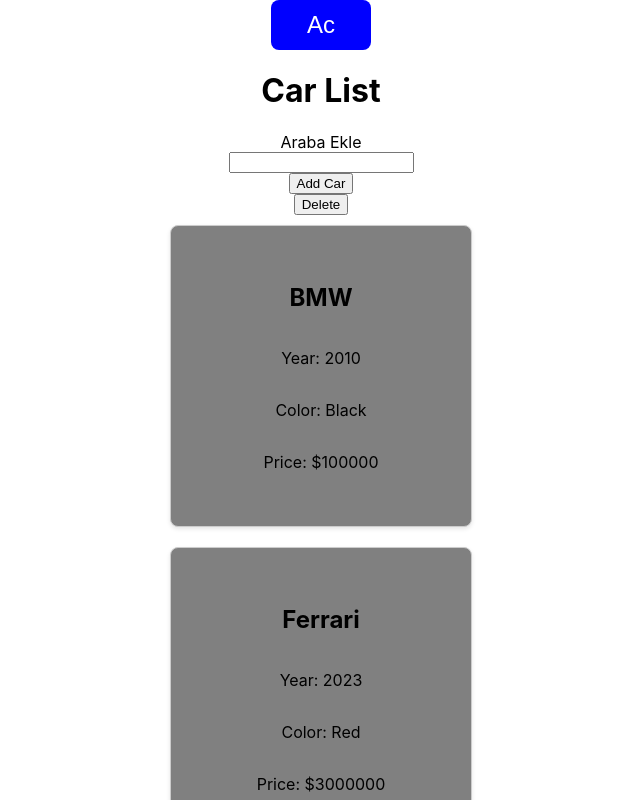
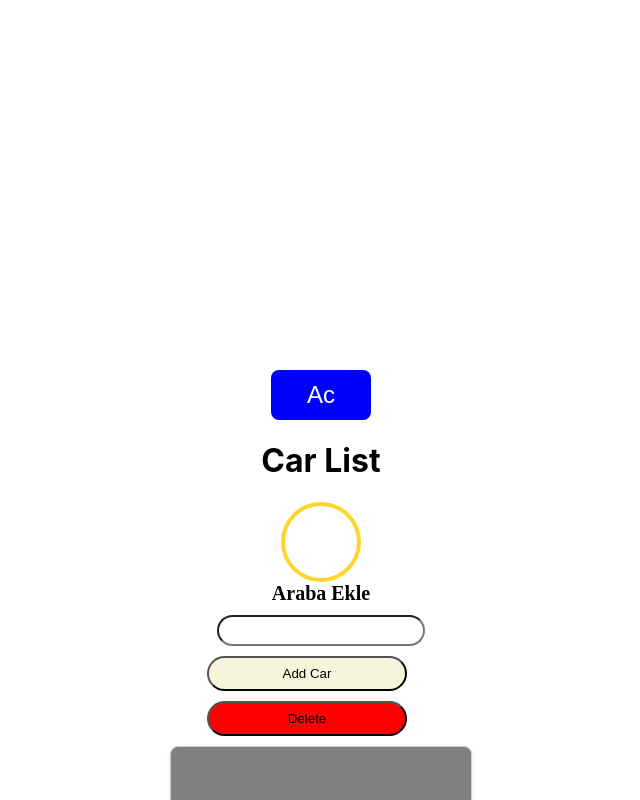
Before and after one commit to doganali7/cars, a React (Create React App) app: page / in a window 1280 px wide. Shown: the top 800 px of the page, without its empty margins (319-959 px from the left). Built offline with nearby package versions, Linux system fonts and the light colour scheme.

Commit message:
continues

```diff
--- a/src/App.css
+++ b/src/App.css
@@ -26,3 +26,100 @@
   border: none;
   cursor: pointer;
 }
+
+.search-bar {
+  width: 200px;
+  border-radius: 80px;
+  height: 25px;
+  margin: 10px;
+}
+
+.search-bar-label {
+  font-size: 20px;
+  font-family: "Times New Roman", Times, serif;
+  font-weight: bold;
+}
+
+.add-car {
+  width: 200px;
+  height: 35px;
+  border-radius: 40px;
+  background: beige;
+  cursor: pointer;
+  margin-bottom: 10px;
+}
+
+.delete-car {
+  width: 200px;
+  height: 35px;
+  border-radius: 40px;
+  background: red;
+  cursor: pointer;
+}
+/* test  */
+
+body {
+  margin: 0;
+  padding: 0;
+  margin-top: 350px;
+  height: 100vh;
+  display: flex;
+  justify-content: space-evenly;
+  align-items: center;
+  flex-direction: column;
+  align-content: center;
+}
+.box {
+  position: relative;
+}
+
+.input {
+  padding: 10px;
+  width: 80px;
+  height: 80px;
+  background: none;
+  border: 4px solid #ffd52d;
+  border-radius: 50px;
+  box-sizing: border-box;
+  font-family: Comic Sans MS;
+  font-size: 26px;
+  color: #ffd52d;
+  outline: none;
+  transition: 0.5s;
+}
+.box:hover input {
+  width: 350px;
+  background: #3b3640;
+  border-radius: 10px;
+}
+.box i {
+  position: absolute;
+  top: 50%;
+  right: 15px;
+  transform: translate(-50%, -50%);
+  font-size: 26px;
+  color: #ffd52d;
+  transition: 0.2s;
+}
+.box:hover i {
+  opacity: 0;
+  z-index: -1;
+}
+
+/* YouTube icon */
+#ytb {
+  height: 50px;
+  width: 50px;
+  text-align: center;
+  line-height: 52px;
+  border: 2px solid transparent;
+  color: #ff1717;
+  font-size: 25px;
+  transition: 0.3s;
+}
+
+#ytb:hover {
+  border-radius: 50%;
+  border-color: #ff1717;
+  box-shadow: 0 0 10px #ff4040;
+}
--- a/src/App.js
+++ b/src/App.js
@@ -10,17 +10,6 @@
 // Yeni araba ekle. (input, onChange)
 // Son arabayi sil. (button, onClick)
 
-function App() {
-  const [nightMode, setNightMode] = useState(false); //state field
-  const [newCar, setNewCar] = useState("");
-  const [cars, setCars] = useState([
-    { brand: "BMW", year: "2010", color: "Black", price: 100000 },
-    { brand: "Ferrari", year: "2023", color: "Red", price: 3000000 },
-    { brand: "Honda", year: "2015", color: "Grey", price: 10000 },
-    { brand: "Bugatti", year: "2020", color: "Blue", price: 200000 },
-    { brand: "Lamborghini", year: "2020", color: "Yellow", price: 100000 },
-  ]);
-
 //user interactioni olan hersey islem icin useState kullanmak lazim.
 //user interactioni gerektiren her durum icinda event handler kullanmamiz lazim.
 
@@ -31,6 +20,20 @@
 
 //button => onClick
 
+function App() {
+  const [nightMode, setNightMode] = useState(false); //state field
+  const [newCar, setNewCar] = useState("");
+  const [cars, setCars] = useState([
+    { brand: "Ferrari", year: "2023", color: "Red", price: 3000000 },
+    { brand: "Bugatti", year: "2020", color: "Blue", price: 200000 },
+    { brand: "Lamborghini", year: "2020", color: "Yellow", price: 100000 },
+  ]);
+
+  //search bar => yazdigimiz arabayi bize gostersin
+  //input value = inital state
+
+  const [searchQuery, setSearchQuery] = useState("");
+
   const toggle = () => {
     setNightMode(!nightMode);
   };
@@ -40,7 +43,7 @@
   };
 
   return (
-    <div className={nightMode ? "NightMode" : "App"}>
+    <div className={nightMode ? "NightMode" : "App"} style={{ paddingTop: 20 }}>
       <button className="nightMode-btn" onClick={toggle}>
         {nightMode ? "Kapat" : "Ac"}
       </button>
@@ -52,12 +55,40 @@
         Car List
       </h1>
 
-      <label>Araba Ekle</label>
+      <div>
+        <div class="box">
+          <form name="search">
             <input
+              type="text"
+              class="input"
+              name="txt"
+              onmouseout="this.value = ''; this.blur();"
+              value={searchQuery}
+              onChange={(event) => setSearchQuery(event.target.value)}
+            />
+          </form>
+          <i class="fas fa-search"></i>
+        </div>
+      </div>
+      {/*
+      <div>
+        <label className="search-bar-label">Search Car</label>
+        <input
+          className="search-bar"
+          value={searchQuery}
+          onChange={(event) => setSearchQuery(event.target.value)}
+        />
+      </div> */}
+
+      <div style={{ display: "flex", flexDirection: "column" }}>
+        <label className="search-bar-label">Araba Ekle</label>
+        <input
+          className="search-bar"
           value={newCar}
           onChange={(event) => setNewCar(event.target.value)}
         />
         <button
+          className="add-car"
           onClick={() => {
             const newListOfCars = [
               ...cars, //eski arabalari ekle
@@ -73,9 +104,24 @@
         >
           Add Car
         </button>
-      <button onClick={deleteCar}>Delete</button>
-      {cars.map((car) => {
-        return <CarDetails car={car} nightMode={nightMode} />;
+        <button className="delete-car" onClick={deleteCar}>
+          Delete
+        </button>
+      </div>
+      {cars
+        .filter((car) =>
+          car.brand.toLowerCase().includes(searchQuery.toLowerCase())
+        )
+        .map((car) => {
+          return (
+            <CarDetails
+              key={car.brand}
+              car={car}
+              cars={cars}
+              nightMode={nightMode}
+              setCars={setCars}
+            />
+          );
         })}
     </div>
   );
--- a/src/CarDetails.js
+++ b/src/CarDetails.js
@@ -1,4 +1,4 @@
-import React from "react";
+import React, { useState } from "react";
 import "./App.css";
 
 //styled component
@@ -20,37 +20,62 @@
   text-align: center;
 `;
 
-const CarDetails = ({ car, nightMode }) => {
+const CarDetails = ({ car, nightMode, cars, setCars }) => {
+  // editMode ? (editleyecegim alan) : (component)
+  // conditional render
+  // editlenecek arabanin detaylarina erismem ve update etmem lazim
+  // eger araba detaylarini degismeyeceksem ayni birakmam lazim
+  const [editMode, setEditMode] = useState(false);
+  const [editedCar, setEditedCar] = useState({ ...car });
+
+  const nightModeStyles = {
+    color: nightMode ? "#fff" : "#000",
+  };
+
+  const handleEditMode = () => {
+    setEditMode(true);
+  };
+
+  const handleEditChange = (field, value) => {
+    setEditedCar(() => ({ [field]: value }));
+  };
+
+  // savelemekden gorevli function
+  const handleSave = () => {
+    // map yeni bir array yaratalim
+    const updatedCars = cars.map(
+      (updatedCar) =>
+        // check current car being mapped is the one being edited
+        updatedCar === car ? { ...updatedCar, ...editedCar } : updatedCar
+      // yes, merge the changes from edited car into current car
+      // no, keep the current car unchanged
+    );
+    //statei updateledik
+    setCars(updatedCars);
+    //editmodu kapa
+    setEditMode(false);
+  };
   return (
     <CardContainer>
-      <h2
-        style={{
-          color: nightMode ? "#fff" : "#000",
-        }}
-      >
-        {car.brand}
-      </h2>
-      <p
-        style={{
-          color: nightMode ? "#fff" : "#000",
-        }}
-      >
-        Year: {car.year}
-      </p>
-      <p
-        style={{
-          color: nightMode ? "#fff" : "#000",
-        }}
-      >
-        Color: {car.color}
-      </p>
-      <p
-        style={{
-          color: nightMode ? "#fff" : "#000",
-        }}
-      >
-        Price: ${car.price}
-      </p>
+      {editMode ? (
+        <div>
+          <label>Brand: </label>
+          <input
+            value={editedCar.brand}
+            onChange={(event) => handleEditChange("brand", event.target.value)}
+          />
+          <button onClick={handleSave}>Save</button>
+          <button onClick={() => setEditMode(false)}>Cancel</button>
+        </div>
+      ) : (
+        <div>
+          <h2 style={nightModeStyles}>{car.brand}</h2>
+          <p style={nightModeStyles}>Year: {car.year}</p>
+          <p style={nightModeStyles}>Color: {car.color}</p>
+          <p style={nightModeStyles}>Price: ${car.price}</p>
+          <button onClick={handleEditMode}>Edit</button>
+        </div>
+      )}
     </CardContainer>
   );
 };
```
Lines whose indentation alone changed are shown as unchanged.
